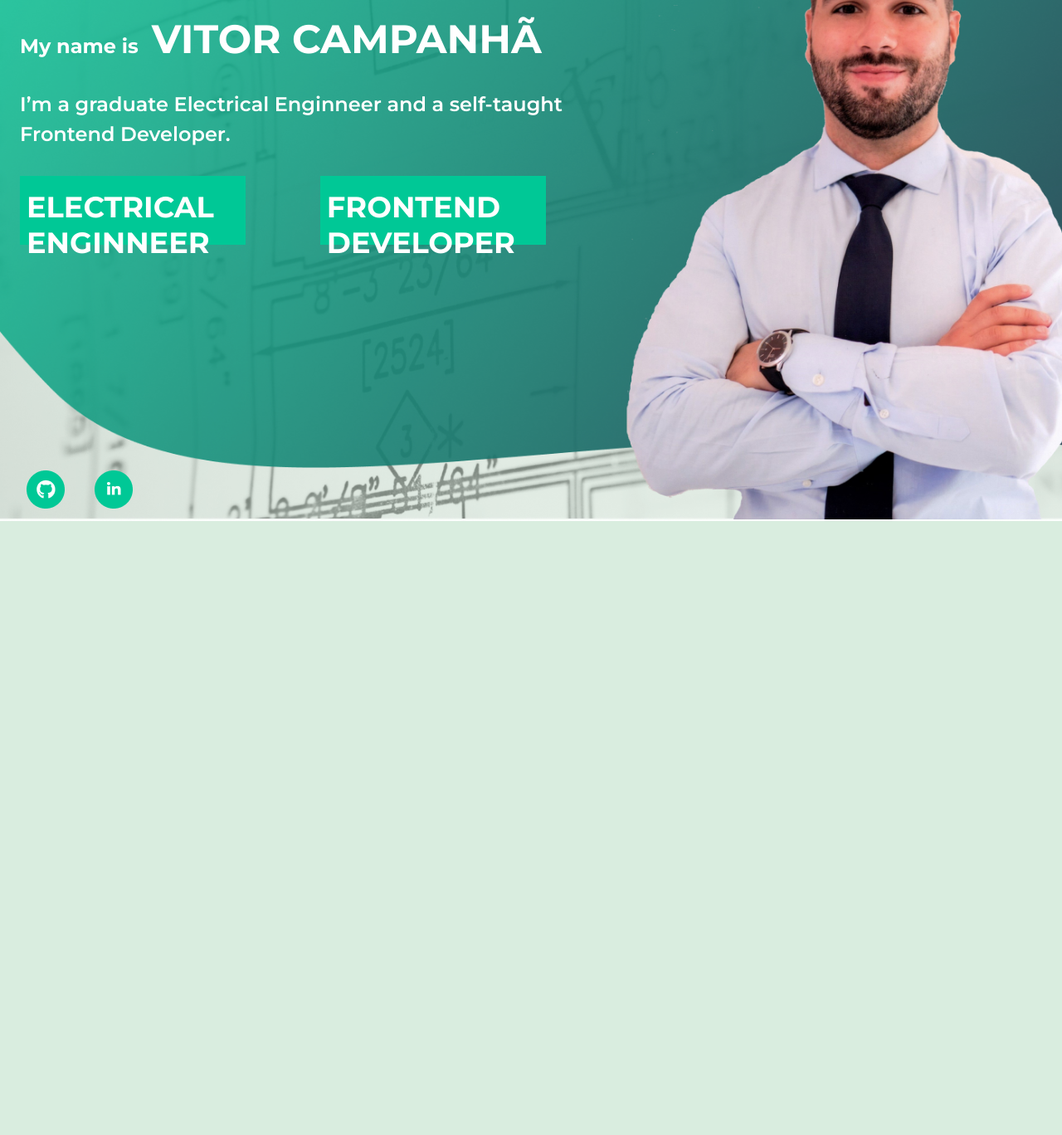
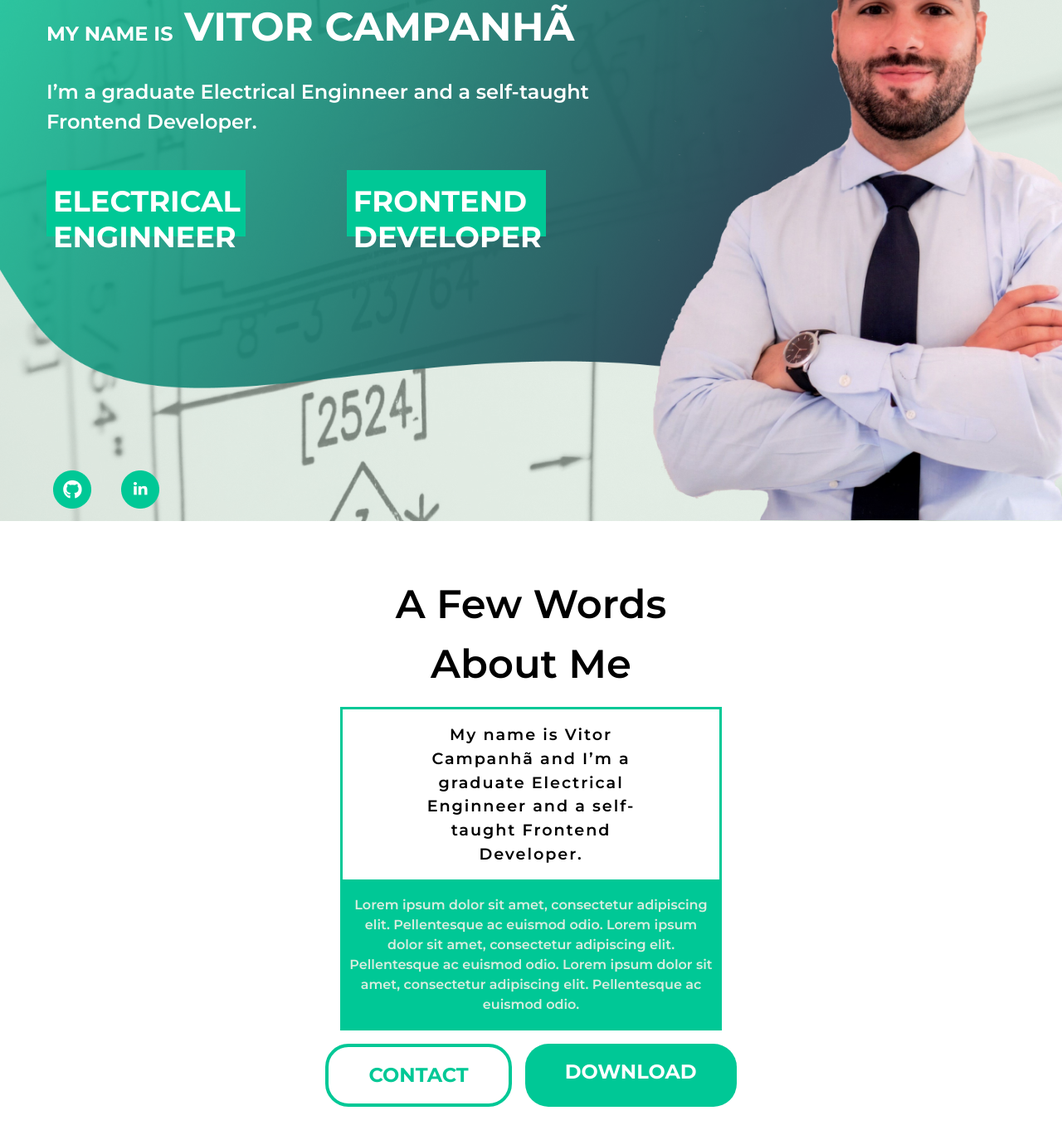
Before and after one commit to vscampanha/vitorcampanha_portfolio, a website: page dist/index.html in a window 1280 px wide. Shown: the part 172-1540 px from the top of the page at 83% size. Before the commit the page ends 800 px from the top, so only its background shows below. Drawn offline with Linux system fonts and the light colour scheme.

Commit message:
About Me

```diff
--- a/scss/_utility.scss
+++ b/scss/_utility.scss
@@ -5,6 +5,7 @@
   overflow: hidden;
 }
 
+//Buttons
 .btn {
   background: #00c896;
   border-radius: 28px;
--- a/scss/main.scss
+++ b/scss/main.scss
@@ -31,8 +31,9 @@ ul {
   top: 17px;
 }
 
+//Home-Page
 #header-home {
-  background: $bg-image no-repeat center center/cover;
+  background: $bg-image no-repeat center;
   height: 100vh;
   overflow: hidden;
   color: $light-text-color;
@@ -47,15 +48,15 @@ ul {
     left: 0;
     z-index: -1;
     img {
-      width: 110rem;
-      height: 46rem;
+      width: 88vw;
+      height: 80vh;
     }
   }
 
   .navbar {
     display: grid;
     grid-template-columns: 1fr 2fr;
-    margin: 1.5rem 0 0 0;
+    margin-top: 1.5rem;
 
     ul {
       display: flex;
@@ -63,11 +64,10 @@ ul {
       align-items: center;
 
       li {
-        padding-left: 2.2rem;
+        padding: 1rem 1.2rem;
 
         a {
-          font-size: 1.5rem;
-          text-decoration: none;
+          font-size: 1rem;
           color: #fff;
           text-transform: uppercase;
           border-bottom: 3px transparent solid;
@@ -85,6 +85,7 @@ ul {
           &.btn {
             border-bottom: 0;
             padding-bottom: 1rem;
+            font-size: 1.2rem;
           }
         }
       }
@@ -95,8 +96,8 @@ ul {
   .context-home {
     position: absolute;
     bottom: 0;
+    margin-left: 2rem;
     width: 100%;
-    margin: auto;
     overflow: hidden;
 
     display: grid;
@@ -107,17 +108,15 @@ ul {
 
     .content-text {
       grid-area: text;
-      margin-top: 9rem;
+      margin-top: 8rem;
 
       .wrapper {
         display: flex;
         align-items: baseline;
         margin-bottom: 2rem;
 
-        h3 {
-          margin-right: 1rem;
-          line-height: normal;
-          font-size: 24px;
+        span {
+          font-size: 1.5rem;
         }
 
         h1 {
@@ -128,18 +127,28 @@ ul {
       }
     }
 
-    .buttons {
-      margin-top: 2rem;
+    .buttons-home {
+      margin-top: 2.5rem;
       display: flex;
 
       .box {
         margin-right: 8rem;
+
+        .btn-box {
+          transition: padding 0.3s ease-in-out;
+          max-height: 4rem;
+        }
+
+        &:hover {
+          .btn-box {
+            padding: 3rem 9rem;
+          }
+        }
       }
 
       .btn-box {
         position: absolute;
-        width: 17rem;
-        height: 5.2rem;
+        padding: 2.5rem 7.5rem;
         background: $primary-color;
         z-index: -1;
       }
@@ -165,6 +174,10 @@ ul {
 
       img {
         margin-right: 2rem;
+
+        &:hover {
+          opacity: 0.7;
+        }
       }
     }
 
@@ -172,11 +185,71 @@ ul {
       grid-area: img;
 
       img {
-        margin-bottom: -0.3rem;
-        margin-right: 200px;
+        margin-bottom: -0.4rem;
+        margin-right: 15rem;
+        // width: 60%;
+        // height: 80vh;
         width: 37.5rem;
         height: 47rem;
       }
     }
   }
 }
+
+//About Me
+#about {
+  // margin: 10rem auto;
+  background: #fff;
+
+  .about-text {
+    display: flex;
+    flex-direction: column;
+    padding: 5% 32%;
+    text-align: center;
+
+    h1 {
+      font-size: 3rem;
+      margin-bottom: 1rem;
+    }
+
+    p {
+      padding: 1rem 0.5rem;
+      border: 3px solid $primary-color;
+    }
+
+    .lead {
+      padding: 1rem 5rem;
+      letter-spacing: 0.1em;
+      font-size: 1.2rem;
+    }
+    .context {
+      border-top: none;
+      background: $primary-color;
+      color: $secondary-color;
+      font-weight: 600;
+      font-size: 1rem;
+    }
+
+    .buttons-about {
+      display: flex;
+      width: 100%;
+      margin-top: 1rem;
+      text-transform: uppercase;
+      justify-content: center;
+      align-content: center;
+
+      .btn {
+        font-size: 1.5rem;
+        width: 40rem;
+
+        &:first-child {
+          border: 4px solid $primary-color;
+          background: #fff;
+          color: $primary-color;
+          margin-right: 1rem;
+          width: 20rem;
+        }
+      }
+    }
+  }
+}
```
Also changed, not shown: dist/css/main.css, dist/index.html.
